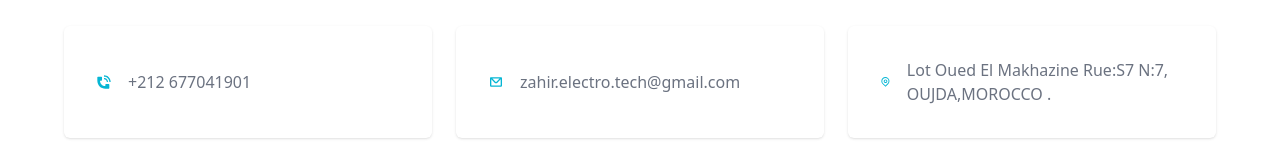
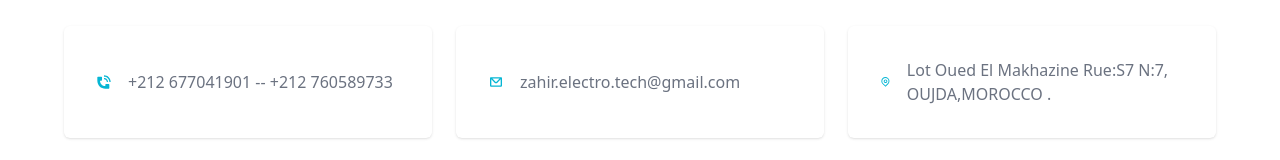
Before and after one commit to Anass-za/ElectroTech, a Next.js app in the folder my-next-projec/: page / in a window 1280 px wide. Shown: the part 3806-3966 px from the top of the page. Built offline with nearby package versions, Linux system fonts and the light colour scheme.

Commit message:
Update Contact.js

```diff
--- a/my-next-projec/pages/Contact.js
+++ b/my-next-projec/pages/Contact.js
@@ -309,7 +309,7 @@ export default function Contact() {
                 fill="currentColor"
               />
             </svg>
-            <p className="text-gray-500 font-light"> +212 677041901 </p>
+            <p className="text-gray-500 font-light"> +212 677041901 -- +212 760589733</p>
           </div>
           <div className="card p-8 shadow rounded-md flex flex-row items-center space-x-4 hover:shadow-lg cursor-pointer transition duration-200">
             <svg
```
